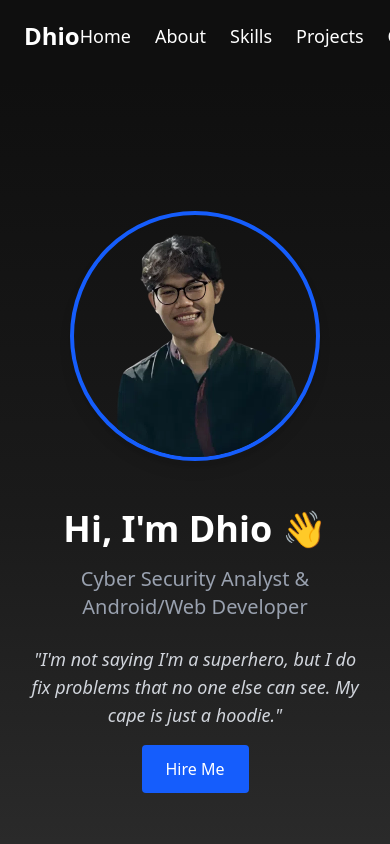
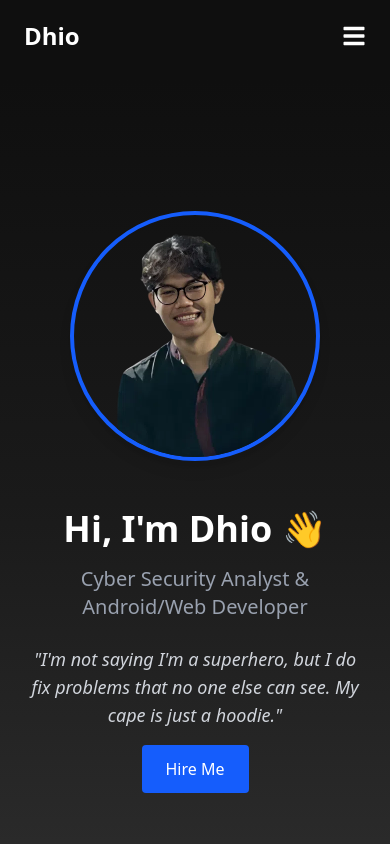
Before and after one commit to Faryuki/Profile-Portofolio-WEB, a Next.js app: page / in a window 390 px wide. Shown: the top 844 px of the page. Built offline with nearby package versions, Linux system fonts and the light colour scheme.

Commit message:
Update Lastest

```diff
--- a/package.json
+++ b/package.json
@@ -16,7 +16,8 @@
     "framer-motion": "^12.23.0",
     "next": "15.3.5",
     "react": "^19.0.0",
-    "react-dom": "^19.0.0"
+    "react-dom": "^19.0.0",
+    "react-icons": "^5.5.0"
   },
   "devDependencies": {
     "@eslint/eslintrc": "^3",
--- a/src/app/components/Navbar.tsx
+++ b/src/app/components/Navbar.tsx
@@ -1,9 +1,11 @@
 'use client';
 
 import { useEffect, useState } from 'react';
+import { FaBars, FaTimes } from 'react-icons/fa';
 
 export default function Navbar() {
   const [scrolled, setScrolled] = useState(false);
+  const [menuOpen, setMenuOpen] = useState(false);
 
   useEffect(() => {
     const handleScroll = () => {
@@ -14,6 +16,8 @@ export default function Navbar() {
     return () => window.removeEventListener('scroll', handleScroll);
   }, []);
 
+  const navItems = ['Home', 'About', 'Skills', 'Projects', 'Contact'];
+
   return (
     <nav
       className={`fixed top-0 left-0 w-full z-50 transition-all duration-300 ${
@@ -21,6 +25,7 @@ export default function Navbar() {
       }`}
     >
       <div className="max-w-6xl mx-auto px-6 py-5 flex justify-between items-center">
+        {/* Logo */}
         <span
           className={`font-bold text-2xl transition ${
             scrolled ? 'text-black' : 'text-white'
@@ -28,20 +33,50 @@ export default function Navbar() {
         >
           Dhio
         </span>
-        <div className="space-x-6 text-lg font-medium">
-          {['Home', 'About', 'Skills', 'Projects', 'Contact'].map((item) => (
+
+        {/* Desktop Nav */}
+        <div className="hidden md:flex space-x-6 text-lg font-medium">
+          {navItems.map((item) => (
             <a
               key={item}
               href={`#${item.toLowerCase()}`}
               className={`transition ${
-                scrolled ? 'text-black hover:text-blue-500' : 'text-white hover:text-blue-300'
+                scrolled
+                  ? 'text-black hover:text-blue-500'
+                  : 'text-white hover:text-blue-300'
               }`}
             >
               {item}
             </a>
           ))}
         </div>
+
+        {/* Mobile Menu Button */}
+        <button
+          onClick={() => setMenuOpen(!menuOpen)}
+          className={`md:hidden text-2xl transition ${
+            scrolled ? 'text-black' : 'text-white'
+          }`}
+        >
+          {menuOpen ? <FaTimes /> : <FaBars />}
+        </button>
       </div>
+
+      {/* Mobile Menu */}
+      {menuOpen && (
+        <div className="md:hidden bg-white shadow-md px-6 py-4 space-y-4">
+          {navItems.map((item) => (
+            <a
+              key={item}
+              href={`#${item.toLowerCase()}`}
+              onClick={() => setMenuOpen(false)} // Tutup menu saat diklik
+              className="block text-gray-800 text-lg font-medium hover:text-blue-600"
+            >
+              {item}
+            </a>
+          ))}
+        </div>
+      )}
     </nav>
   );
 }
--- a/src/app/globals.css
+++ b/src/app/globals.css
@@ -31,4 +31,5 @@ html {
 body {
   background-color: #0f0f0f; /* warna sama kayak hero from-gradient */
   color: rgb(0, 0, 0);
+  overflow-x: hidden;
 }
```
Also changed, not shown: 1 other file (tests, documents, lock files or other folders).
